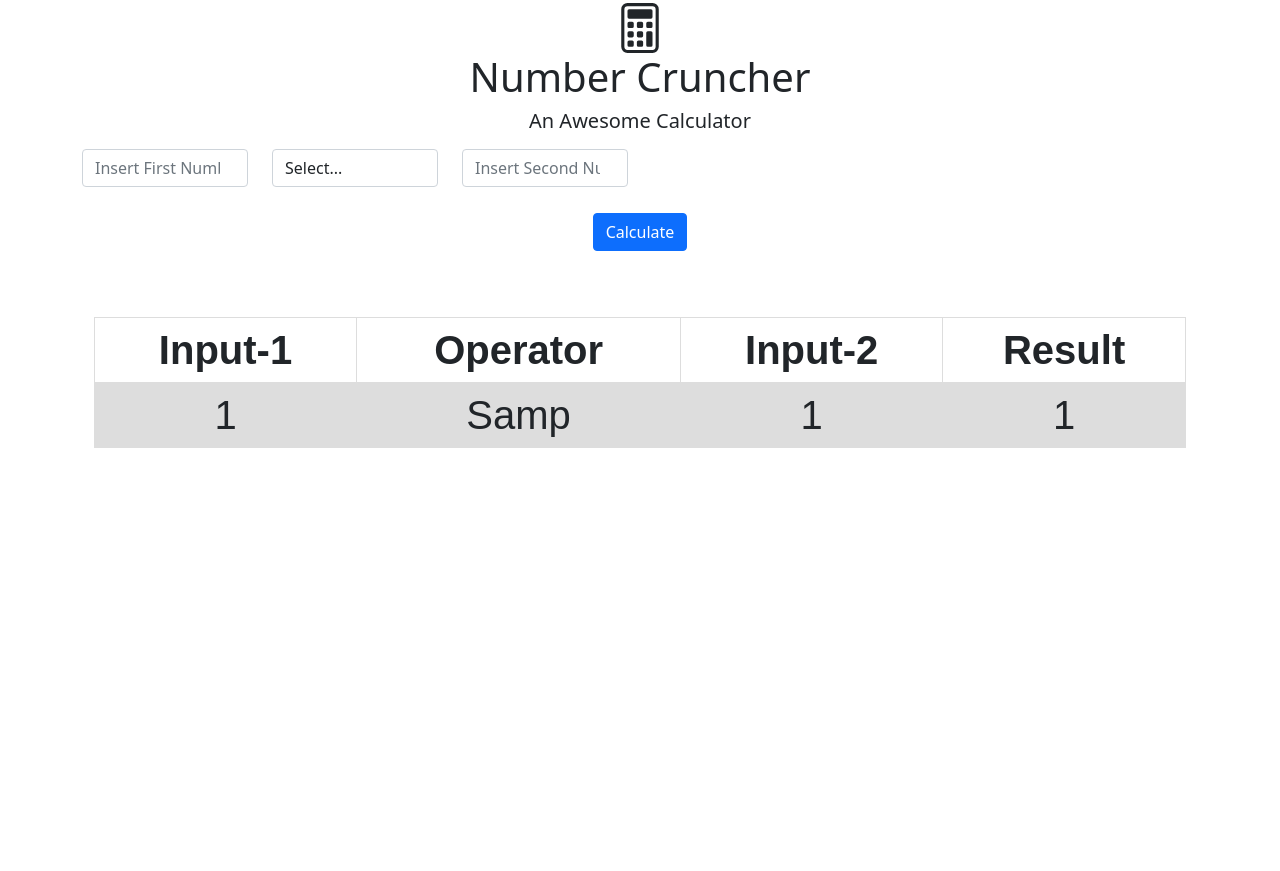
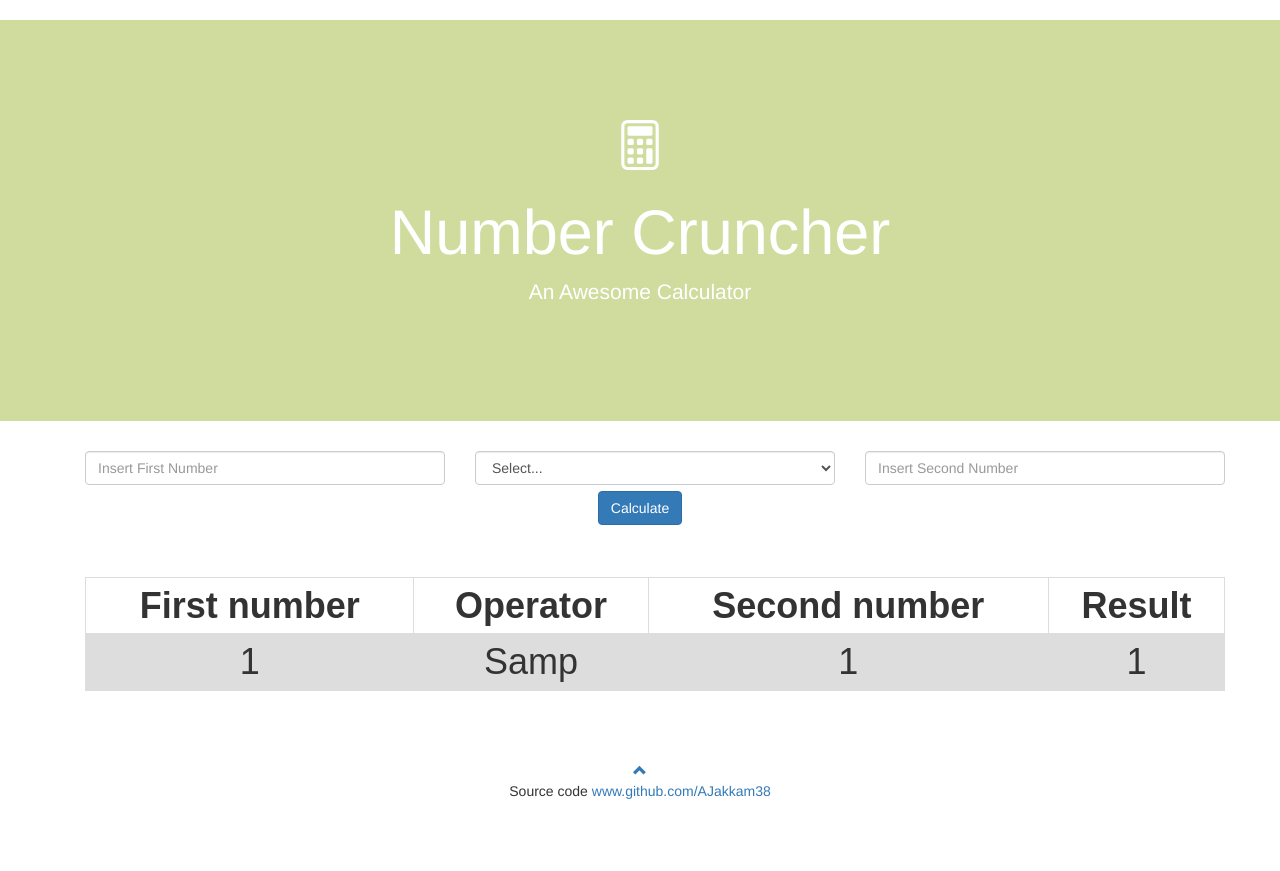
Before and after one commit to AJakkam38/number-cruncher-app, a Flask app: page / in a window 1280 px wide. Before the commit the page ends 448 px from the top, so only its background shows below. Run offline with Flask 2, Linux system fonts and the light colour scheme; tables that the repository leaves empty hold one stand-in row (values such as "Sample post"); some libraries are stand-ins or nearby versions.

Commit message:
update html

```diff
--- a/flask/app/calculator.py
+++ b/flask/app/calculator.py
@@ -1,6 +1,5 @@
 from app import app
 import sys
-import time
 from flask import Flask, render_template, url_for, request
 import pymysql
 
@@ -25,12 +24,12 @@ def get_calculations():
         cursor.close()
         return data
 
+
 # main route
 @app.route('/')
 def main():
-    while True:
-        return render_template('simple_calculator.html', results=get_calculations())
-        time.sleep(5)
+    return render_template('simple_calculator.html', results=get_calculations())
+
 
 # calculations route
 @app.route("/calculation_result", methods=['GET', 'POST'])
@@ -62,11 +61,12 @@ def calculation_result():
                 cursor.execute(sql_query)
                 connection.commit()
                 cursor.close()
+            return render_template('simple_calculator.html', note=note, color=color, results=get_calculations())
+
         except:
-            note = sys.exc_info()
+            note = sys.exc_info()[0]
             color = 'alert-danger'
             return render_template('simple_calculator.html', note=note, color=color, results=get_calculations())
 
-        while True:
-            return render_template('simple_calculator.html', note=note, color=color, results=get_calculations())
-            time.sleep(5)
+    elif request.method == 'GET':
+        return render_template('simple_calculator.html', results=get_calculations())
--- a/flask/app/templates/index.html
+++ b/flask/app/templates/index.html
@@ -1,10 +1,22 @@
 <!DOCTYPE html>
 <html lang="en">
 <head>
-    <meta charset="UTF-8">
-    <meta name="viewport" content="width=device-width, initial-scale=1.0">
-    <title>Number Cruncher</title>
-    <link href="https://cdn.jsdelivr.net/npm/bootstrap@5.0.0-beta1/dist/css/bootstrap.min.css" rel="stylesheet" integrity="sha384-giJF6kkoqNQ00vy+HMDP7azOuL0xtbfIcaT9wjKHr8RbDVddVHyTfAAsrekwKmP1" crossorigin="anonymous">
+    <meta charset="utf-8">
+    <meta name="viewport" content="width=device-width, initial-scale=1">
+    <meta http-equiv="refresh" content="15">
+    <link rel="stylesheet" href="https://maxcdn.bootstrapcdn.com/bootstrap/3.4.1/css/bootstrap.min.css">
+    <script src="https://ajax.googleapis.com/ajax/libs/jquery/3.5.1/jquery.min.js"></script>
+    <script src="https://maxcdn.bootstrapcdn.com/bootstrap/3.4.1/js/bootstrap.min.js"></script>
+    <style>
+    .jumbotron {
+      background-color: #82a50562;
+      color: #fff;
+      padding: 100px 25px;
+    }
+    .container-fluid {
+      padding: 60px 50px;
+    }
+    </style>
 </head>
 <body>
     <h1 class="text-center">
@@ -25,5 +37,13 @@
 
     <script src="https://cdn.jsdelivr.net/npm/@popperjs/core@2.5.4/dist/umd/popper.min.js" integrity="sha384-q2kxQ16AaE6UbzuKqyBE9/u/KzioAlnx2maXQHiDX9d4/zp8Ok3f+M7DPm+Ib6IU" crossorigin="anonymous"></script>
     <script src="https://cdn.jsdelivr.net/npm/bootstrap@5.0.0-beta1/dist/js/bootstrap.min.js" integrity="sha384-pQQkAEnwaBkjpqZ8RU1fF1AKtTcHJwFl3pblpTlHXybJjHpMYo79HY3hIi4NKxyj" crossorigin="anonymous"></script>
+
+    <footer class="container-fluid text-center">
+        <a href="#myPage" title="To Top">
+            <span class="glyphicon glyphicon-chevron-up"></span>
+        </a>
+        <p>Source code <a href="https://github.com/AJakkam38/number-cruncher" title="Visit github">www.github.com/AJakkam38</a></p>
+    </footer>
+
 </body>
 </html>
--- a/flask/app/templates/simple_calculator.html
+++ b/flask/app/templates/simple_calculator.html
@@ -20,13 +20,13 @@ tr:nth-child(even) {
 </style>
 
 <form class="container" action="{{url_for('calculation_result')}}" method="POST">
-
+    <div class="container">
     <div class="row">
-        <div class="col-lg-2 col-md-3">
+        <div class="col-sm-4">
             <input type="number" name="firstNumber" class="form-control" placeholder="Insert First Number" required/>
         </div>
 
-        <div class="col-lg-2">
+        <div class="col-sm-4">
             <select id="selectOperation" name="operation" class="form-control" required>
                 <option value="">Select...</option>
                 <option value="+">+</option>
@@ -36,9 +36,10 @@ tr:nth-child(even) {
             </select>
         </div>
 
-        <div class="col-lg-2 col-md-3">
+        <div class="col-sm-4">
             <input type="number" name="secondNumber" class="form-control" placeholder="Insert Second Number" required/>
         </div>
+    </div>
     </div>
 
     <div class="row mt-3">
@@ -57,9 +58,9 @@ tr:nth-child(even) {
     <div class="container">
         <table style="width:100%">
             <tr>
-                <th>Input-1</th>
+                <th>First number</th>
                 <th>Operator</th>
-                <th>Input-2</th>
+                <th>Second number</th>
                 <th>Result</th>
             </tr>
 
```
